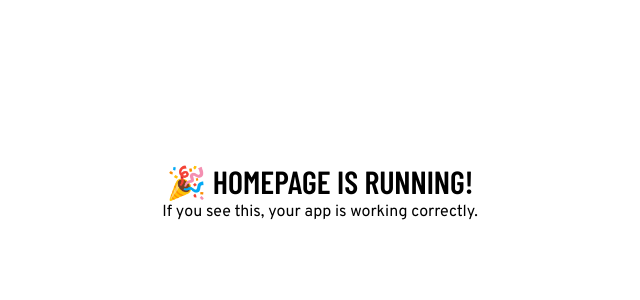
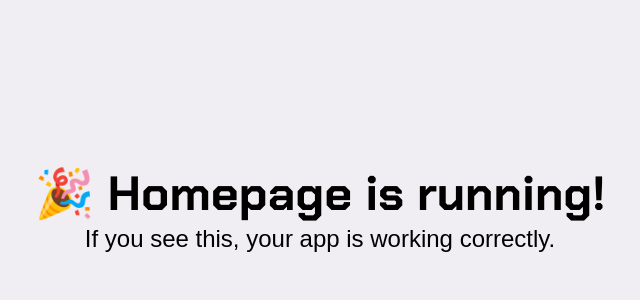
Before and after one commit to E11aW/css481-final-project, a React (Create React App) app: page / in a window 1280 px wide. Shown: the top 300 px of the page, without its empty margins (320-960 px from the left). Built offline with nearby package versions, Linux system fonts and the light colour scheme.

Commit message:
Added styles in the variables

```diff
--- a/src/_variables.scss
+++ b/src/_variables.scss
@@ -1,14 +1,15 @@
-@import url('https://fonts.googleapis.com/css2?family=Barlow+Condensed:wght@400;600;700&family=Overpass:wght@300;400;600;700&display=swap');
-
+@import url('https://fonts.googleapis.com/css2?family=Chakra+Petch:ital,wght@0,300;0,400;0,500;0,600;0,700;1,300;1,400;1,500;1,600;1,700&family=Varela+Round&display=swap');
 // Fonts
-$font-heading: 'Barlow Condensed', sans-serif;
-$font-body: 'Overpass', sans-serif;
+$font-heading: 'Chakra Petch', sans-serif;
+$font-body: 'Valera Round', sans-serif;
 
 // Colors
-$TrickFireGreen: #00FE00;
-$AccentPink: #E93CAC;
-$EerieBlack: #222222;
-$DarkWhite: #CCCCCC;
+$OffWhite: #F0EDF3;
+$DeepBlue: #5C84B6;
+$SteelGray: #CAD5E4;
+$SunsetOrange: #F7C6B0;
+$MutedOrange: #D9BDBD;
+// Basic Colors if needed
 $White: #FFFFFF;
 $Black: #000000;
 
@@ -18,14 +19,17 @@ $Black: #000000;
     position: relative;
     padding: 0;
     margin: 0;
+    background-color: $OffWhite;
 }
 
 p {
     font-family: $font-body;
+    font-size: 1.5rem;
 }
 
 h1, h2, h3 {
     font-family: $font-heading;
-    text-transform: uppercase;
-    font-weight: 600;
 }
+h1 {
+    font-size: 3rem;
+}
--- a/src/pages/about-us/about-us.js
+++ b/src/pages/about-us/about-us.js
@@ -0,0 +1,8 @@
+import './about-us.scss';
+
+export const AboutUs = () => {
+  return (
+    <main className="about-us">
+    </main>
+  );
+}
--- a/src/pages/data/data.js
+++ b/src/pages/data/data.js
@@ -0,0 +1,8 @@
+import './data.scss';
+
+export const Data = () => {
+  return (
+    <main className="data">
+    </main>
+  );
+}
--- a/src/pages/game/game.js
+++ b/src/pages/game/game.js
@@ -0,0 +1,8 @@
+import './game.scss';
+
+export const Game = () => {
+  return (
+    <main className="game">
+    </main>
+  );
+}
--- a/src/pages/homepage/home.js
+++ b/src/pages/homepage/home.js
@@ -1,11 +1,12 @@
-// src/pages/homepage/home.js
-import React from 'react';
+import './home.scss';
 
-export function Homepage() {
+export const Homepage = () => {
   return (
-    <div style={{ textAlign: 'center', marginTop: '50px' }}>
-      <h1>🎉 Homepage is running!</h1>
-      <p>If you see this, your app is working correctly.</p>
-    </div>
+    <main className="homepage">
+        <div style={{ textAlign: 'center', marginTop: '50px' }}>
+        <h1>🎉 Homepage is running!</h1>
+        <p>If you see this, your app is working correctly.</p>
+        </div>
+    </main>
   );
 }
--- a/src/pages/homepage/home.scss
+++ b/src/pages/homepage/home.scss
@@ -1,3 +1,4 @@
+@import '../../variables.scss';
+
 .homepage {
-
 }
```
